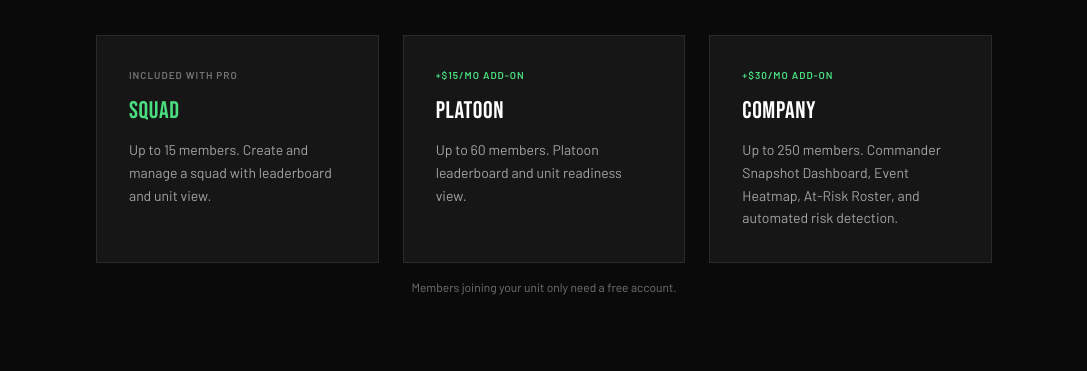
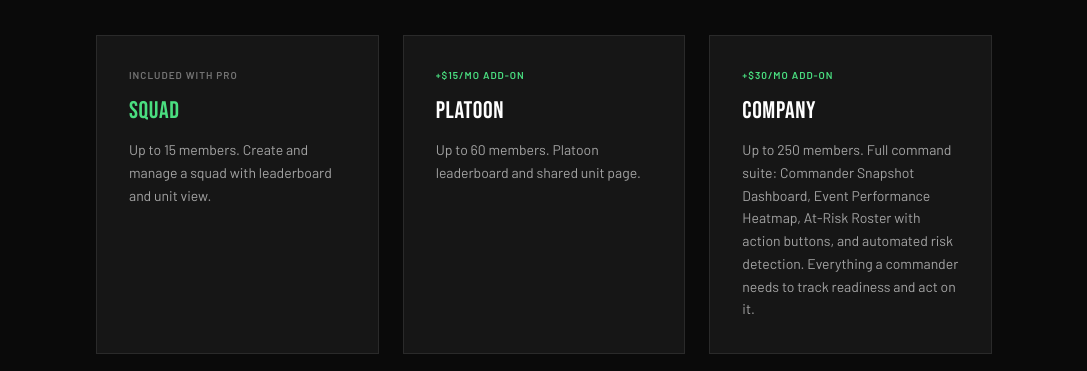
Before and after one commit to rep3protocol/traintopass, a Next.js app: page / in a window 1280 px wide. Shown: the part 1620-1991 px from the top of the page, without its empty margins (96-1183 px from the left). Built offline with nearby package versions, Linux system fonts and the light colour scheme; no server answers.

Commit message:
fix: correct platoon and company feature descriptions on pricing pages

```diff
--- a/app/page.tsx
+++ b/app/page.tsx
@@ -155,7 +155,7 @@ export default function Home() {
                 Platoon
               </h3>
               <p className="text-sm text-neutral-400 leading-relaxed">
-                Up to 60 members. Platoon leaderboard and unit readiness view.
+                Up to 60 members. Platoon leaderboard and shared unit page.
               </p>
             </div>
             <div className="border border-forge-border bg-forge-panel p-6 sm:p-8 flex flex-col gap-3">
@@ -166,8 +166,10 @@ export default function Home() {
                 Company
               </h3>
               <p className="text-sm text-neutral-400 leading-relaxed">
-                Up to 250 members. Commander Snapshot Dashboard, Event Heatmap,
-                At-Risk Roster, and automated risk detection.
+                Up to 250 members. Full command suite: Commander Snapshot
+                Dashboard, Event Performance Heatmap, At-Risk Roster with action
+                buttons, and automated risk detection. Everything a commander
+                needs to track readiness and act on it.
               </p>
             </div>
           </div>
--- a/app/pricing/page.tsx
+++ b/app/pricing/page.tsx
@@ -138,17 +138,19 @@ export default function PricingPage() {
                 Platoon
               </span>
               <span className="text-neutral-500"> — </span>
-              +$15/mo add-on (total $22/mo with Pro). Up to 60 members. Includes
-              platoon leaderboard and unit readiness view.
+              +$15/mo add-on (total $22/mo with Pro). Up to 60 members. Platoon
+              leaderboard and shared unit page.
             </li>
             <li>
               <span className="text-forge-accent font-heading text-lg">
                 Company
               </span>
               <span className="text-neutral-500"> — </span>
-              +$30/mo add-on (total $37/mo with Pro). Up to 250 members. Includes
-              Commander Snapshot Dashboard, Event Performance Heatmap, At-Risk
-              Roster with action buttons, and automated risk detection.
+              +$30/mo add-on (total $37/mo with Pro). Up to 250 members. Full
+              command suite: Commander Snapshot Dashboard, Event Performance
+              Heatmap, At-Risk Roster with action buttons, and automated risk
+              detection. Everything a commander needs to track readiness and
+              act on it.
             </li>
           </ul>
           <p className="text-xs text-neutral-500 border-t border-forge-border pt-4">
```
